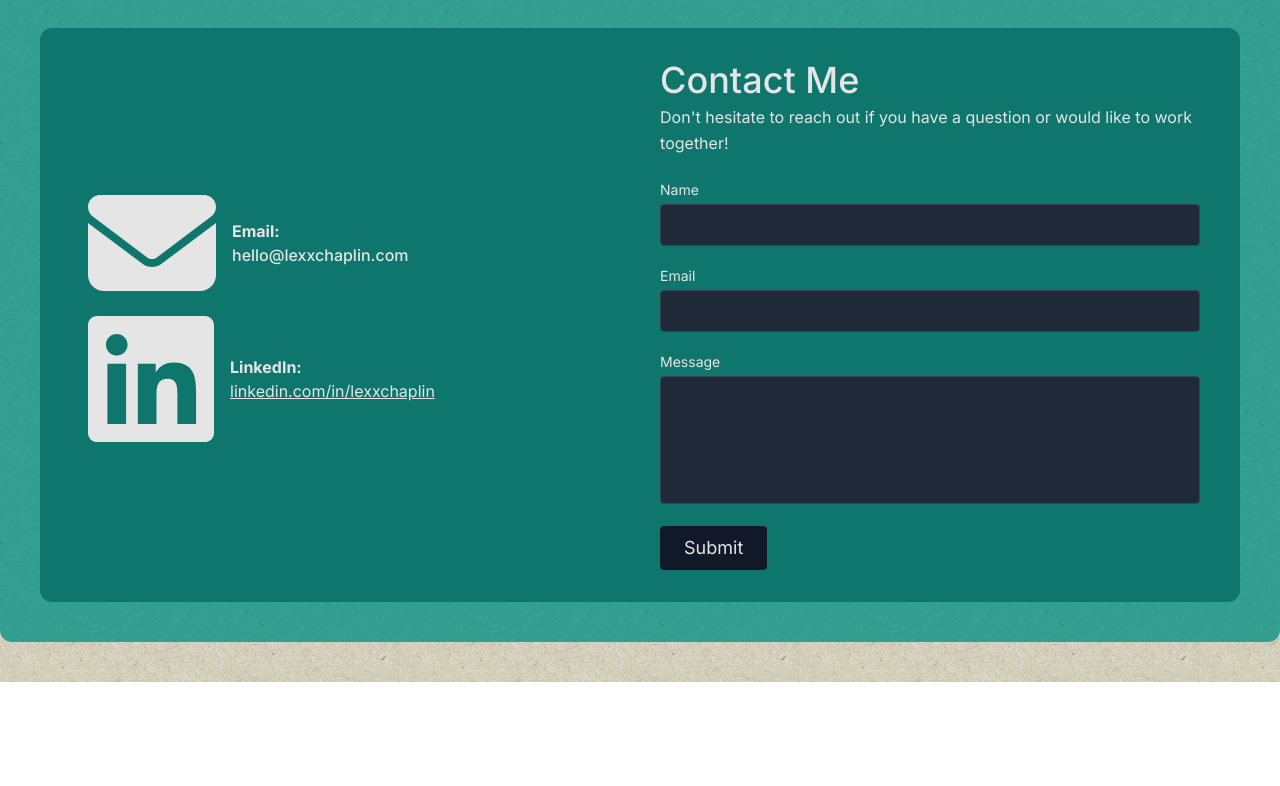
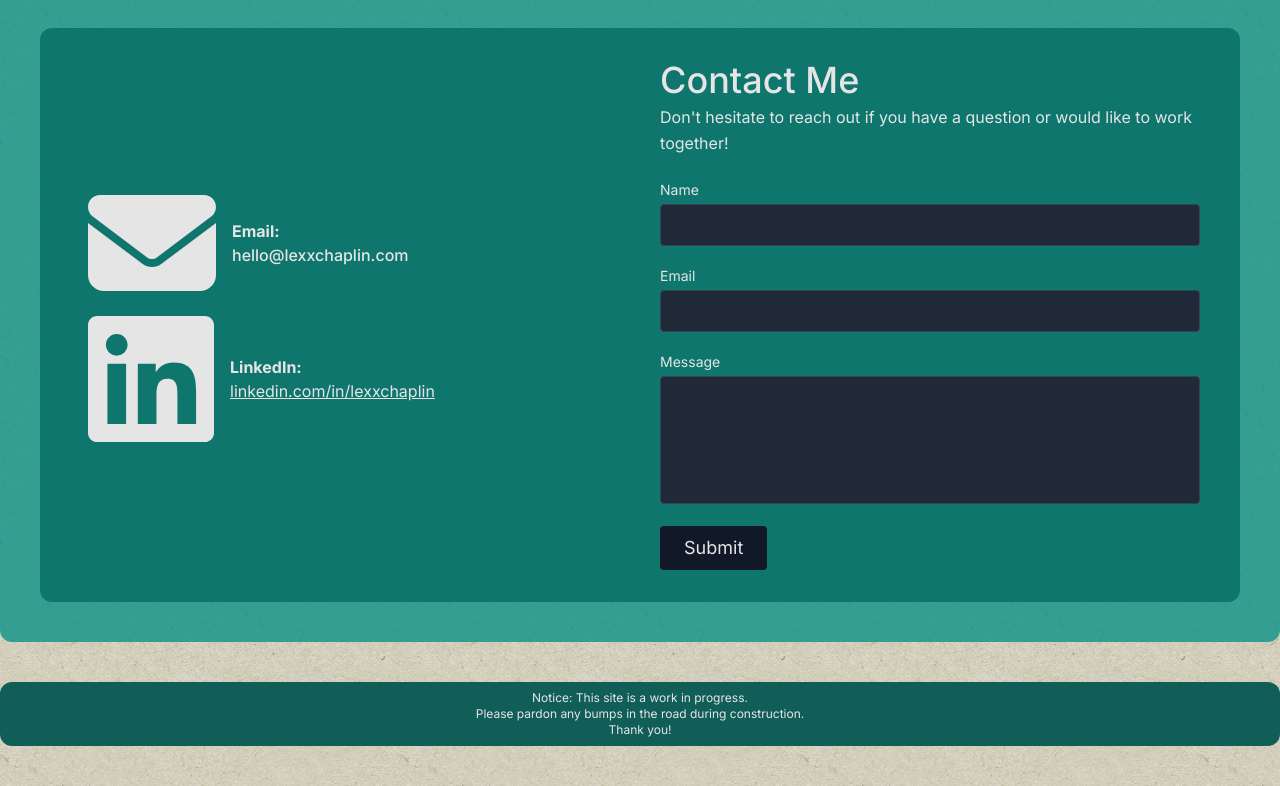
Before and after one commit to LexxButOnline/portfolio, a Next.js app: page / in a window 1280 px wide. Shown: the part 743-1529 px from the top of the page. Before the commit the page ends 1425 px from the top, so only its background shows below. Built offline with nearby package versions, Linux system fonts and the light colour scheme.

Commit message:
Add footer

```diff
--- a/src/app/page.js
+++ b/src/app/page.js
@@ -1,6 +1,7 @@
 import React from "react";
 import About from "@/components/About";
 import Contact from "@/components/Contact";
+import Footer from "@/components/Footer";
 
 
 
@@ -9,6 +10,7 @@ export default function Page() {
     <main className="text-teal-950 pt-12 bg-[#d9d5c0] bg-background-main bg-repeat body-font pb-10 min-h-screen">
       < About />
       < Contact />
+      < Footer />
     </main >
   );
 }
--- /dev/null
+++ b/src/components/Footer.js
@@ -0,0 +1,13 @@
+import React from "react";
+
+export default function Footer() {
+    return (
+        <section id="footer">
+            <div className="container mx-auto px-10 mt-10 py-2 text-center bg-teal-800 text-xs text-neutral-200 rounded-xl">
+                Notice: This site is a work in progress.<br />
+                Please pardon any bumps in the road during construction. <br />
+                Thank you!
+            </div>
+        </section >
+    )
+}
```
